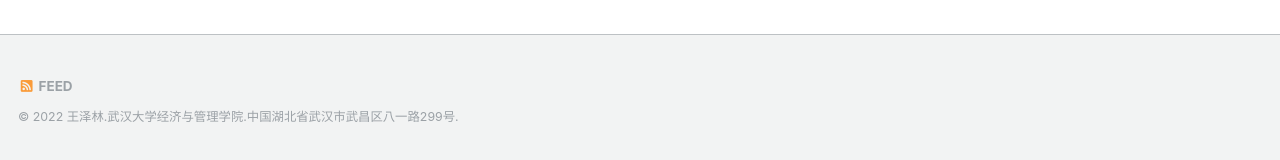
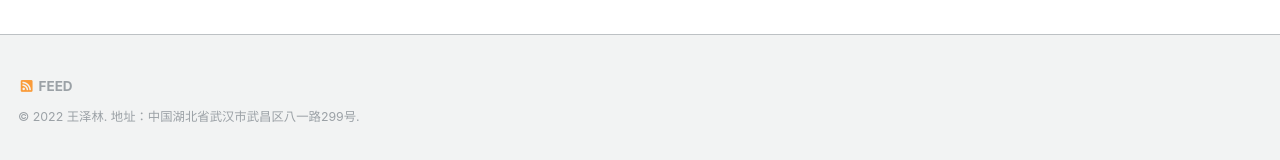
Before and after one commit to ColinWangZelin/colinwangzelin.github.io, a Jekyll site: the page built from index.md, in a window 1280 px wide and 978 px high. Shown: the part 815-975 px from the top of the window. Built offline with Jekyll 4.4.1, drawn with Linux system fonts in a browser that asks for light colours; some web fonts are replaced.

Commit message:
Update footer.html

```diff
--- a/_includes/footer.html
+++ b/_includes/footer.html
@@ -21,5 +21,5 @@
   </ul>
 </div>
 
-<div class="page__footer-copyright">&copy; {{ site.time | date: '%Y' }} {{ site.name | default: site.title }}.{{ site.data.ui-text[site.locale].powered_by | default: "武汉大学经济与管理学院.中国湖北省武汉市武昌区八一路299号" }}.</div>
+<div class="page__footer-copyright">&copy; {{ site.time | date: '%Y' }} {{ site.name | default: site.title }}.{{ site.data.ui-text[site.locale].powered_by | default: " 地址：中国湖北省武汉市武昌区八一路299号" }}.</div>
   <!--- {{ site.data.ui-text[site.locale].powered_by | default: "Powered by" }} <a href="http://jekyllrb.com" rel="nofollow">Jekyll</a> &amp; <a href="https://github.com/academicpages/academicpages.github.io">AcademicPages</a>, a fork of <a href="https://mademistakes.com/work/minimal-mistakes-jekyll-theme/" rel="nofollow">Minimal Mistakes</a>. --->
```
